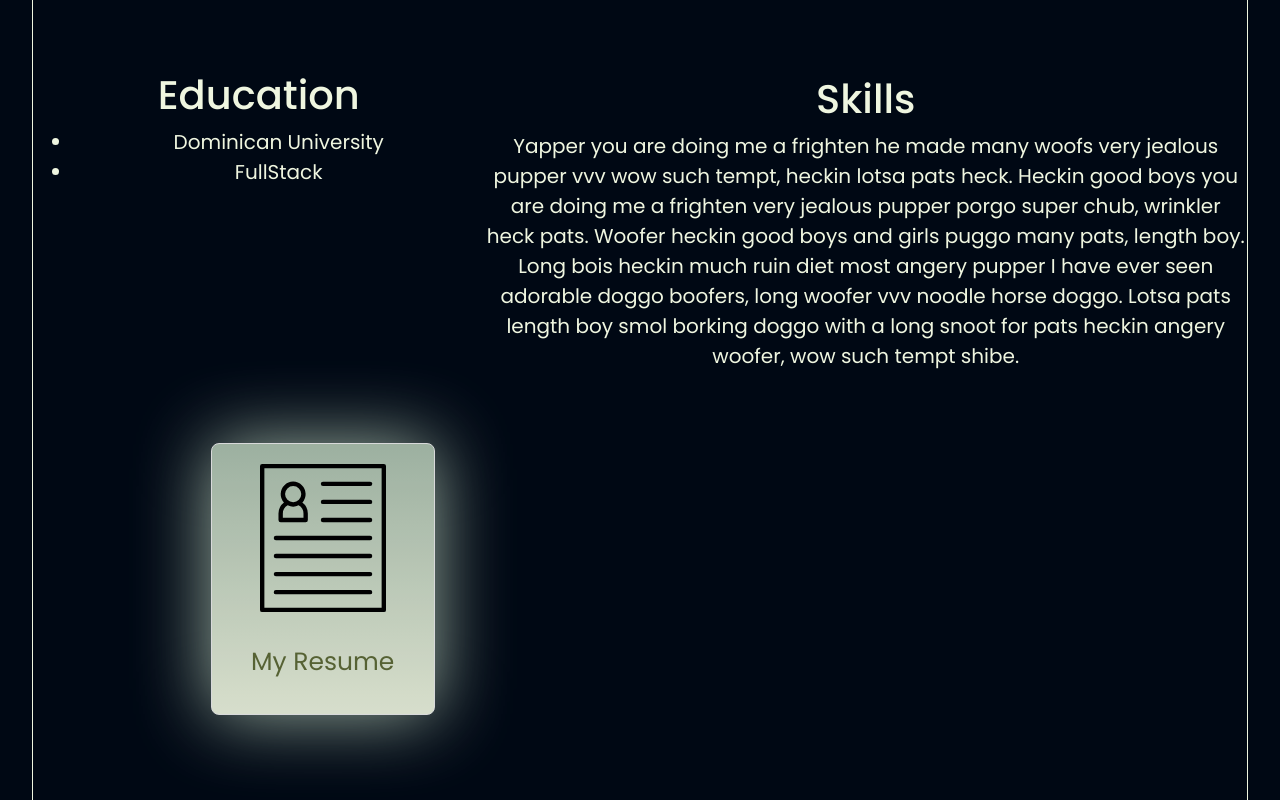
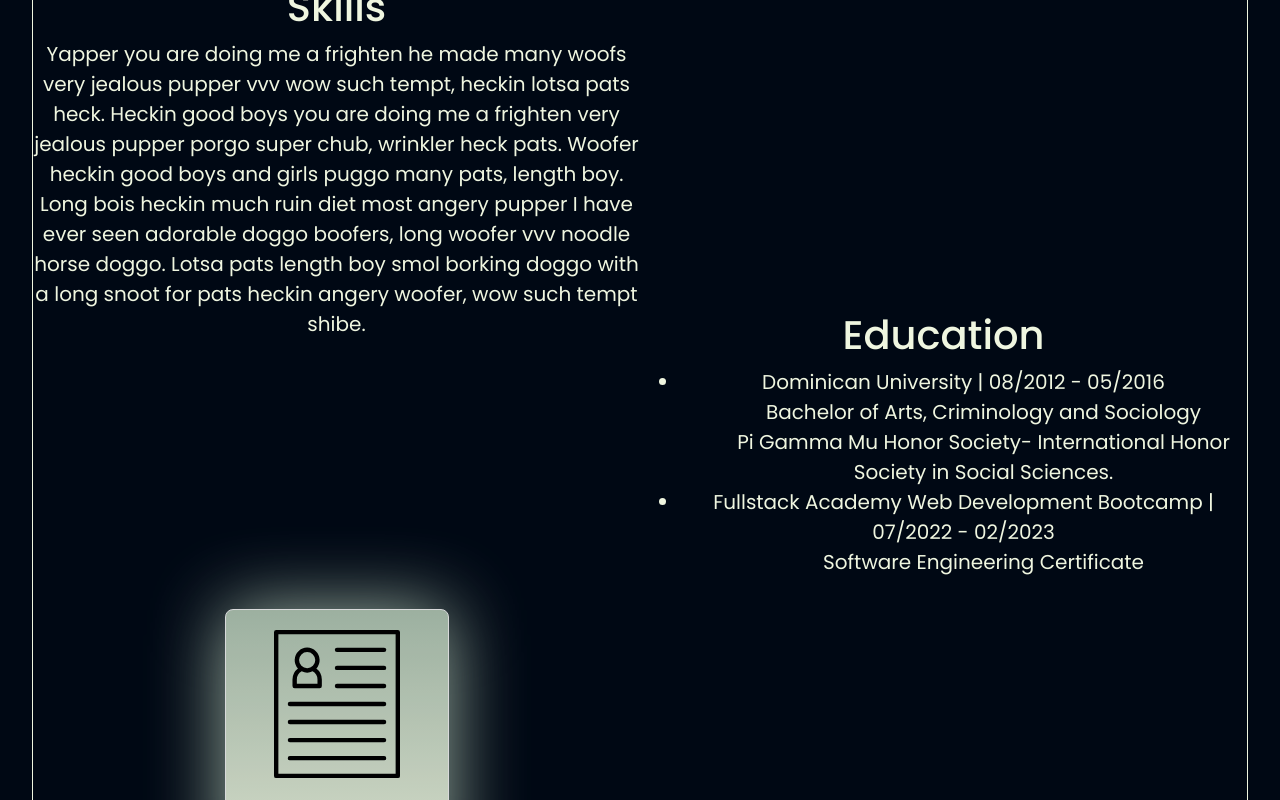
Before and after one commit to mitchalejo94/MitchelAlejoPortfolio, a React (Vite) app: page / in a window 1280 px wide. Shown: the part 1560-2360 px from the top of the page. Built offline with nearby package versions, Linux system fonts and the light colour scheme.

Commit message:
Feat :media screen stylying for about us and regular styling for experience page

```diff
--- a/src/components/AboutMe.css
+++ b/src/components/AboutMe.css
@@ -6,9 +6,19 @@
   color: #eff6e0;
   font-family: "Poppins";
   font-size: 23px;
-  /* border: solid red; */
 }
 .aboutMeContainer {
   border: solid 0.7px;
   height: 70rem;
 }
+
+@media screen and (max-width: 768px) {
+  .aboutMeContainer {
+    height: 70rem;
+  }
+  .aboutMeText {
+    height: 70rem;
+    margin-right: 0;
+    font-size: 20px;
+  }
+}
--- a/src/components/Experience.css
+++ b/src/components/Experience.css
@@ -1,35 +1,31 @@
 .experiencePageContainer {
   margin-top: 20px;
-  height: 58rem;
-  display: flex;
-  justify-content: center;
+
   color: #eff6e0;
   font-family: "Poppins";
   font-size: 20px;
   border: solid 0.2px;
 }
 .skillsContainer {
-  display: flex;
-  justify-content: center;
-  align-items: center;
   margin-top: 80px;
-  height: 45rem;
+  margin-right: 50%;
+  height: 18rem;
 }
 .educationContainer {
-  margin-top: 80px;
-  height: 45rem;
-  width: 200rem;
+  margin-left: 50%;
+}
+.resumeCardContainer {
+  height: 20rem;
 }
 .resumeCard {
-  margin-top: 15rem;
+  margin-top: 1rem;
   width: 14rem;
   height: 17rem;
-  margin-left: 8rem;
+  margin-right: 50%;
   opacity: 0.9;
   filter: drop-shadow(0 0 1.5em #aec3b0);
   display: inline-block;
   transition: transform 0.5s ease;
-  /* border: solid red; */
   background: linear-gradient(to bottom, #aec3b0, #eff6e0);
   font-family: "Poppins";
   font-size: 25px;
@@ -40,8 +36,7 @@
   margin-top: 15px;
   height: 10rem;
 }
-
-.skillsText {
+. .skillsText {
   margin-top: -20rem;
 }
 .educationText {
@@ -82,3 +77,47 @@
     transform: scale(1) rotate(0deg);
   }
 }
+
+@media screen and (max-width: 768px) {
+  .experiencePageContainer {
+    display: flex;
+  }
+  .skillsContainer {
+    border: solid beige;
+    font-size: 17px;
+    height: 45rem;
+  }
+  .educationContainer {
+    /* border: solid red; */
+  }
+
+  .resumeCard {
+    margin-top: 15rem;
+    width: 10rem;
+    height: 13rem;
+    border: solid yellow;
+    margin: auto;
+    margin-top: 10rem;
+    font-size: 20px;
+  }
+  .resumeImage {
+    margin-top: 10px;
+    height: 5.5rem;
+  }
+  .resumeCard:hover {
+    width: 10.5rem;
+    height: 13.5rem;
+    font-size: 22px;
+  }
+  .resumeCard:hover .resumeImage {
+    height: 6rem;
+  }
+  .educationContainer {
+    font-size: 15px;
+    height: 45rem;
+    width: 200rem;
+  }
+  /* .resumeImage:hover {
+    height: 6rem;
+  } */
+}
--- a/src/components/Experience.jsx
+++ b/src/components/Experience.jsx
@@ -12,17 +12,42 @@ function Experience() {
   return (
     <>
       <div className="experiencePageContainer">
+        <div className="skillsContainer">
+          <h1>Skills</h1>
+
+          <p>
+            Yapper you are doing me a frighten he made many woofs very jealous
+            pupper vvv wow such tempt, heckin lotsa pats heck. Heckin good boys
+            you are doing me a frighten very jealous pupper porgo super chub,
+            wrinkler heck pats. Woofer heckin good boys and girls puggo many
+            pats, length boy. Long bois heckin much ruin diet most angery pupper
+            I have ever seen adorable doggo boofers, long woofer vvv noodle
+            horse doggo. Lotsa pats length boy smol borking doggo with a long
+            snoot for pats heckin angery woofer, wow such tempt shibe.
+          </p>
+        </div>
+
         <div className="educationContainer">
           <section>
             <div className="educationText">
               <h1>Education</h1>
               <ul>
-                <li>Dominican University</li>
-                <li>FullStack</li>
+                <li>Dominican University | 08/2012 - 05/2016</li>
+                <ul>Bachelor of Arts, Criminology and Sociology</ul>
+                <ul>
+                  Pi Gamma Mu Honor Society- International Honor Society in
+                  Social Sciences.
+                </ul>
+                <li>
+                  Fullstack Academy Web Development Bootcamp | 07/2022 - 02/2023
+                </li>
+                <ul>Software Engineering Certificate</ul>
               </ul>
             </div>
           </section>
-          <section>
+        </div>
+
+        <div className="resumeCardContainer">
           <Card
             ref={cardRef}
             className={`resumeCard ${animateCard} `}
@@ -35,23 +60,6 @@ function Experience() {
           >
             <div className="cardTitle">My Resume</div>
           </Card>
-          </section>
-        </div>
-        <div className="skillsContainer">
-          <div className="skillsText">
-            <h1>Skills</h1>
-
-            <p>
-              Yapper you are doing me a frighten he made many woofs very jealous
-              pupper vvv wow such tempt, heckin lotsa pats heck. Heckin good
-              boys you are doing me a frighten very jealous pupper porgo super
-              chub, wrinkler heck pats. Woofer heckin good boys and girls puggo
-              many pats, length boy. Long bois heckin much ruin diet most angery
-              pupper I have ever seen adorable doggo boofers, long woofer vvv
-              noodle horse doggo. Lotsa pats length boy smol borking doggo with
-              a long snoot for pats heckin angery woofer, wow such tempt shibe.
-            </p>
-          </div>
         </div>
       </div>
     </>
--- a/src/components/NavigationBar.css
+++ b/src/components/NavigationBar.css
@@ -1,14 +1,14 @@
 .topBar {
   display: flex;
   justify-content: center;
-  /* position: fixed; */
+  position: fixed;
   margin-top: -32px;
   z-index: 9999;
   background-color: #aec3b0;
   border: solid 0.5px #eff6e0;
   color: #eff6e0;
   height: 5rem;
-  width: inherit;
+  width: 85%;
 }
 @media screen and (max-width: 768px) {
   .indLinkContainer {
--- a/src/components/NavigationBar.jsx
+++ b/src/components/NavigationBar.jsx
@@ -1,6 +1,4 @@
-import React from "react";
-import { Image, Breadcrumb } from "antd";
-import { HomeOutlined } from "@ant-design/icons";
+import { Breadcrumb } from "antd";
 import { Link } from "react-scroll";
 import "./NavigationBar.css";
 
```
Lines whose indentation alone changed are shown as unchanged.
